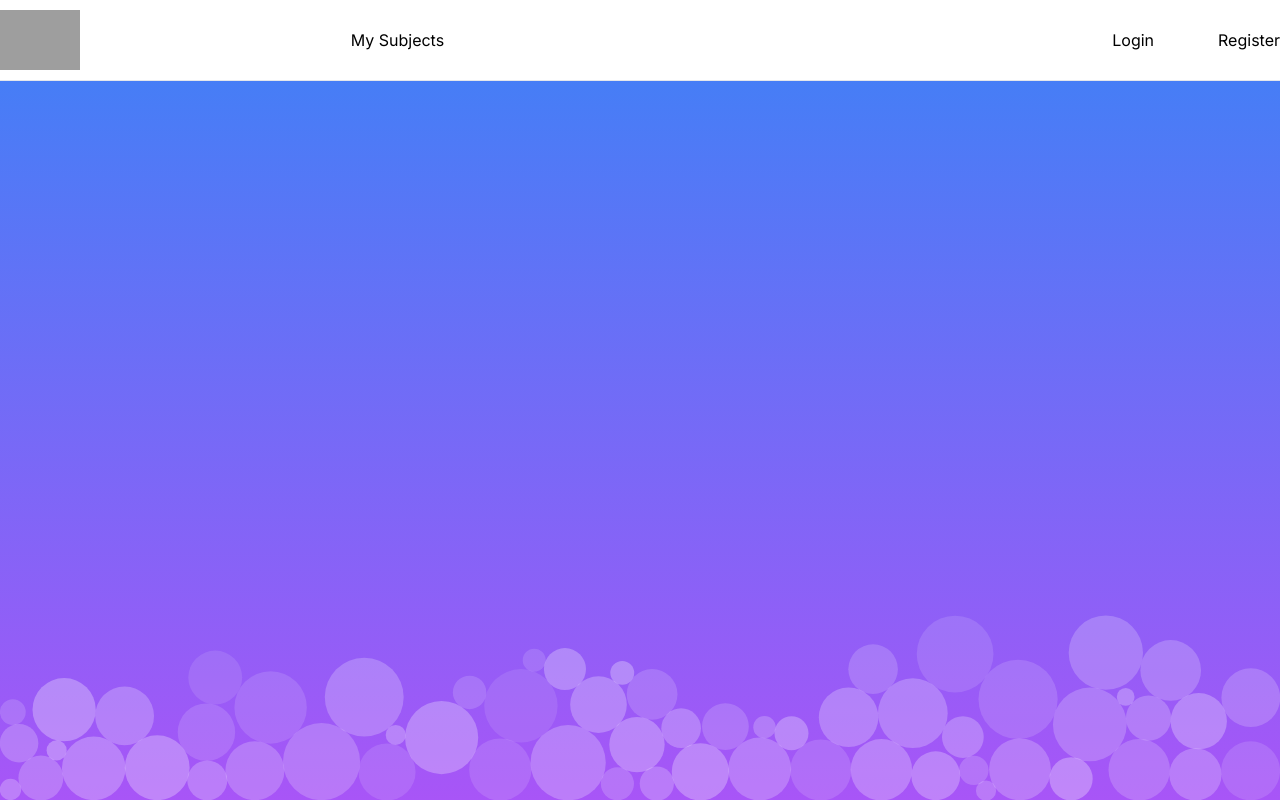
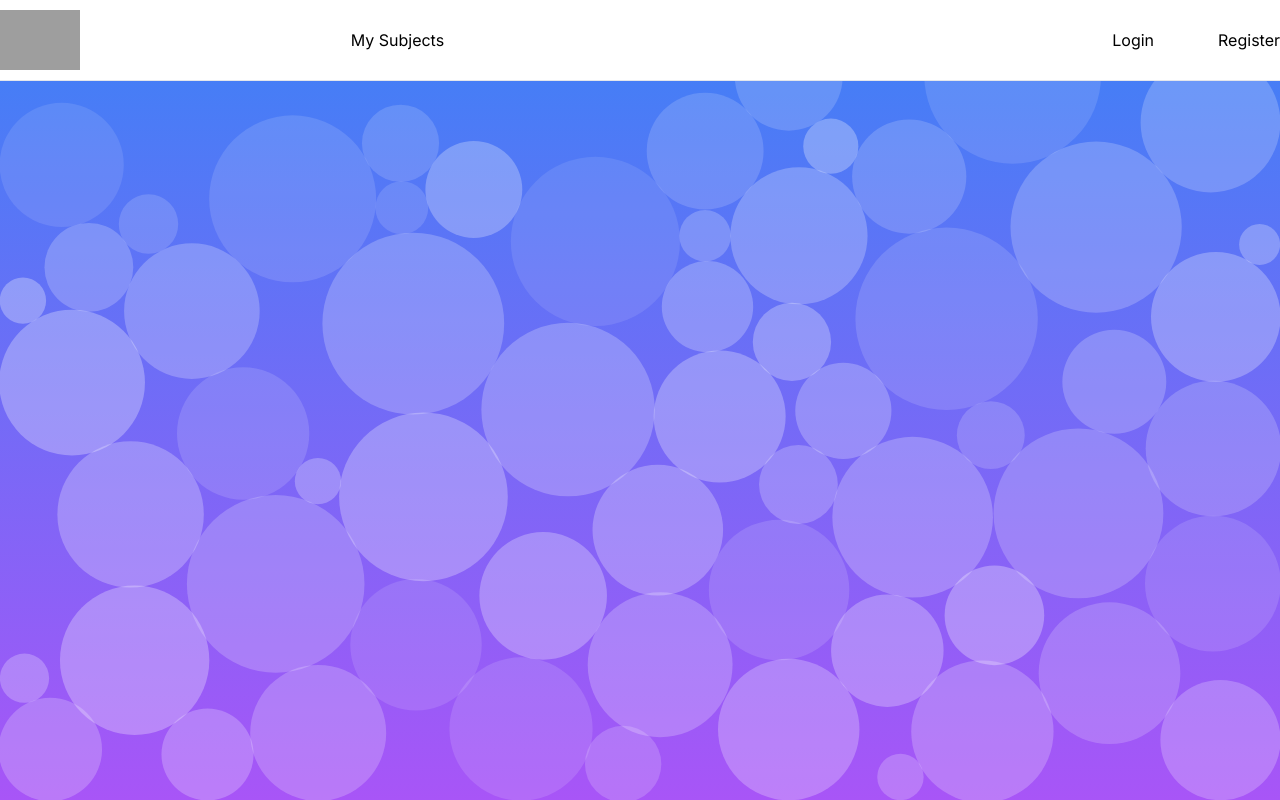
Before and after one commit to Her-AI-AU/gpa-prediction, a Next.js app: page /test in a window 1280 px wide. Built offline with nearby package versions, Linux system fonts and the light colour scheme; grey boxes are pictures that could not be loaded.

Commit message:
updates for matter

```diff
--- a/src/app/subjects/page.tsx
+++ b/src/app/subjects/page.tsx
@@ -23,7 +23,6 @@ export default function Subjects() {
   const [selectedSemester, setSelectedSemester] = useState<string>("");
   const [semesters, setSemesters] = useState<string[]>([]);
   const [currentWAM, setCurrentWAM] = useState<number | null>(null);
-  const router = useRouter();
 
   useEffect(() => {
     fetchSubjects();
@@ -152,7 +151,7 @@ export default function Subjects() {
 
   return (
     <div className="relative min-h-screen">
-      <MatterBackground circleCount={currentWAM !== null ? currentWAM * 4 : 80} />
+      <MatterBackground circleCount={currentWAM !== null ? currentWAM : 30} />
       <div className="relative z-10">
         <Header />
         <div className="container mx-auto mt-8 px-4 font-sans">
--- a/src/components/MatterBackground.tsx
+++ b/src/components/MatterBackground.tsx
@@ -46,7 +46,7 @@ export function MatterBackground({ circleCount = 300 }: MatterBackgroundProps) {
 
     const THINCCESS = 20;
     const CIRCLE_COUNT = circleCount;
-    const MAX_RADIUS = Math.min(containerWidth, containerHeight) * 0.05;
+    const MAX_RADIUS = containerWidth * (containerHeight - 80) * 0.0001;
     const MIN_RADIUS = MAX_RADIUS * 0.2;
 
     matterContainer.current.innerHTML = "";
@@ -143,7 +143,7 @@ export function MatterBackground({ circleCount = 300 }: MatterBackgroundProps) {
   }, [windowSize, circleCount]);
 
   return (
-    <div className="absolute inset-0 bg-gradient-to-b from-blue-500 to-purple-500">
+    <div className="fixed inset-0 bg-gradient-to-b from-blue-500 to-purple-500">
       <div ref={matterContainer}/>
     </div>
   );
```
